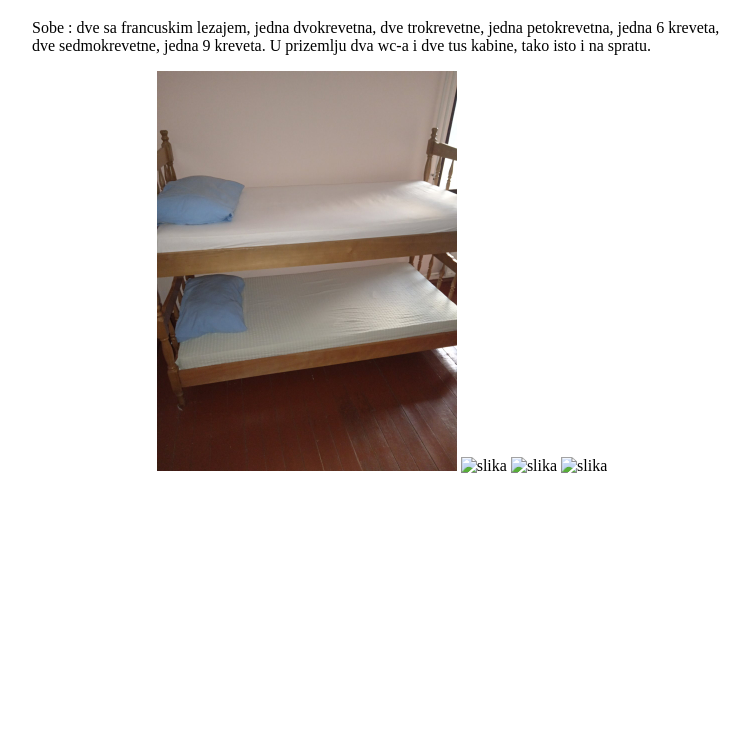
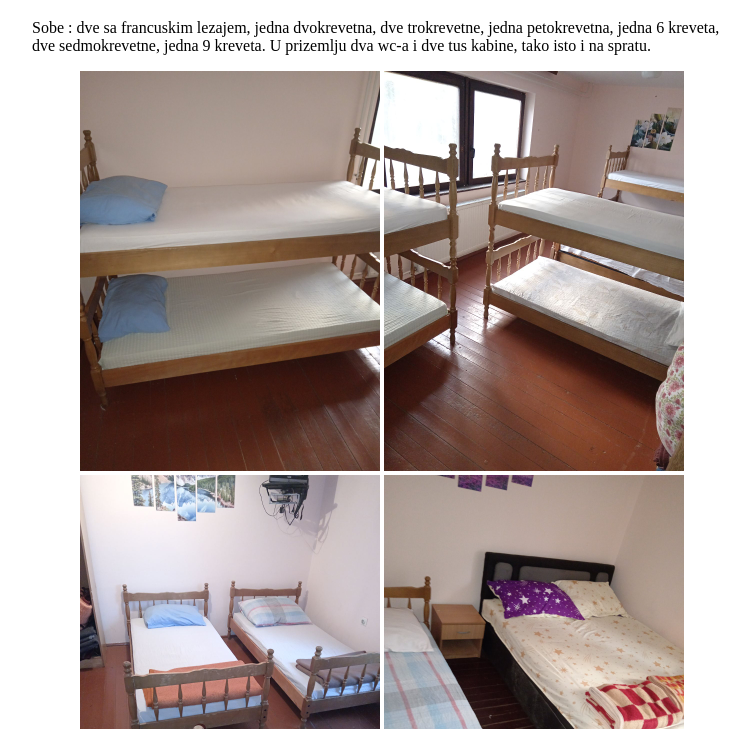
Before and after one commit to ljubicad89/pl-dom-krusik-medvednik, a plain HTML site: page index.html in a window 1280 px wide. Shown: the part 71-800 px from the top of the page, without its empty margins (258-1008 px from the left). Drawn offline with Linux system fonts and the light colour scheme.

Commit message:
Correct image name

```diff
--- a/index.html
+++ b/index.html
@@ -16,9 +16,9 @@ jedna 9 kreveta.
 U prizemlju dva wc-a i dve tus kabine, tako isto i na spratu.</p>
 <div style="text-align:center;">
     <img src="slika1.jpg" alt="slika">
-    <img src="slika 2.jpg" alt="slika">
-    <img src="slika 3.jpg" alt="slika">
-    <img src="slika 4.jpg" alt="slika">
+    <img src="slika2.jpg" alt="slika">
+    <img src="slika3.jpg" alt="slika">
+    <img src="slika4.jpg" alt="slika">
 </div>
 
 
```
